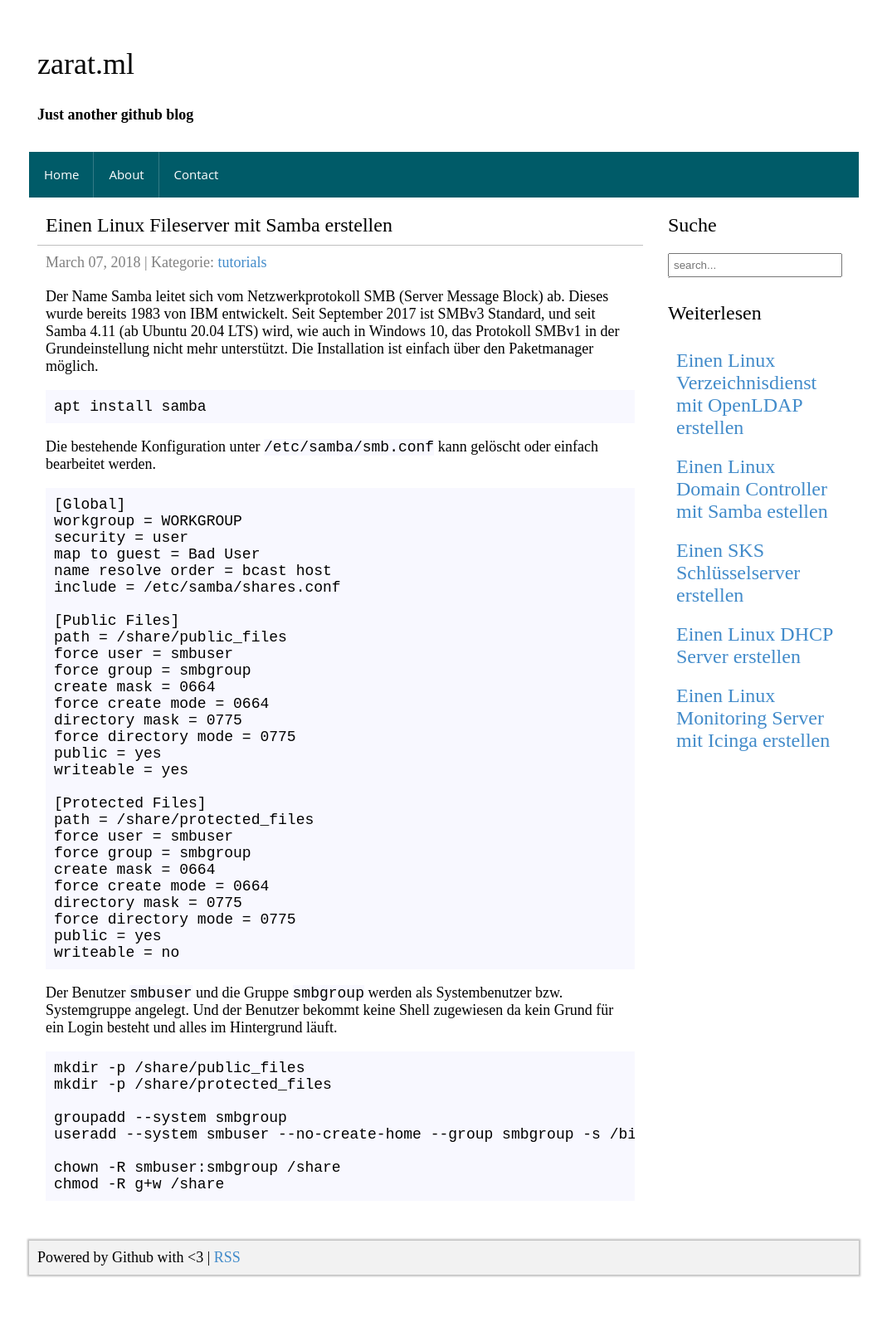
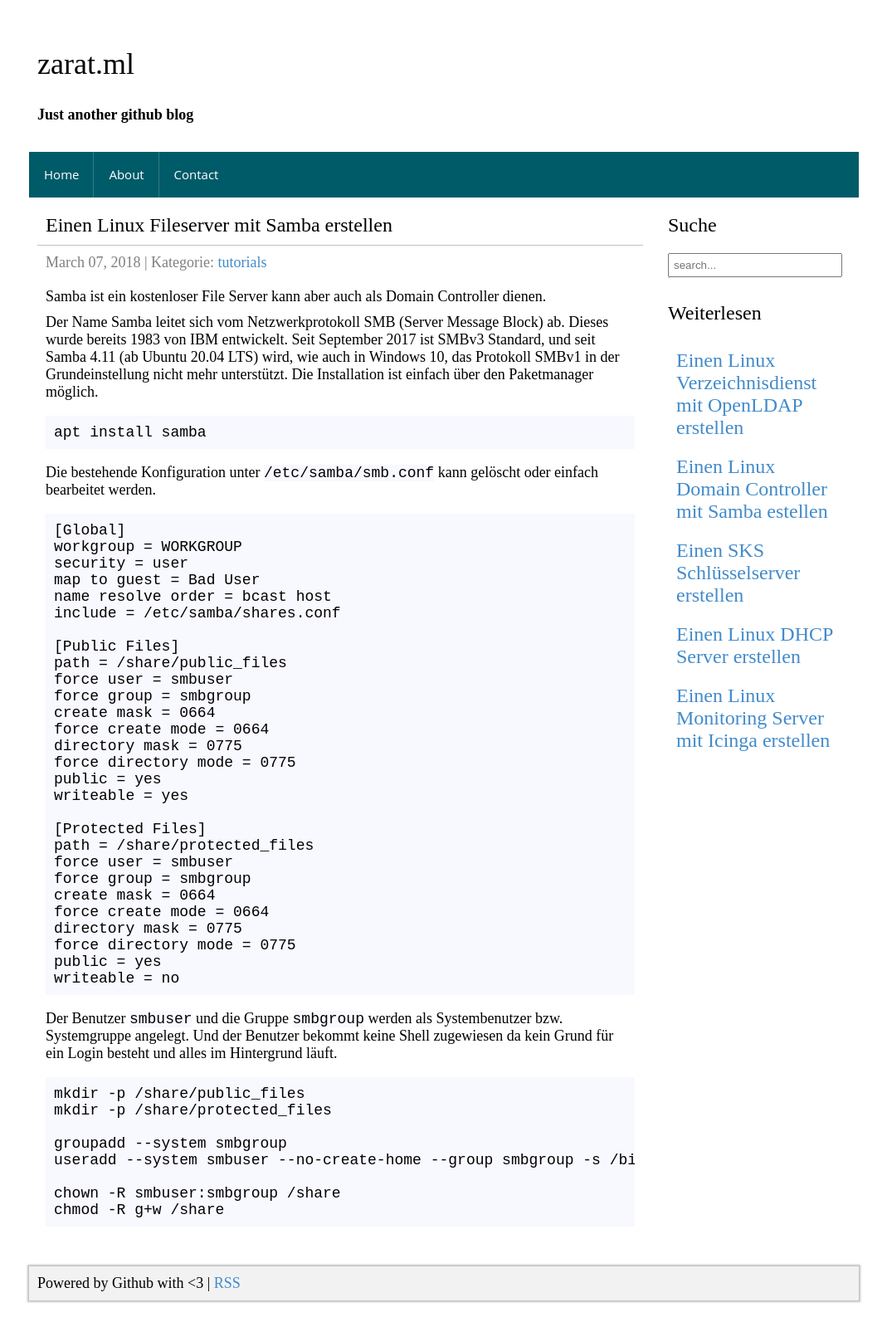
Before and after one commit to zarat/zarat.github.io, a Jekyll site: the page built from _posts/2018-03-07-samba-fileserver.markdown, in a window 1280 px wide. Shown: the whole page at 83% size, without its empty margins (105-1174 px from the left). Built offline with Jekyll 4.4.1, drawn with Linux system fonts in a browser that asks for light colours; before the commit the page ends 1556 px from its top, so only the background shows below that.

Commit message:
Update 2018-03-07-samba-fileserver.markdown

```diff
--- a/_posts/2018-03-07-samba-fileserver.markdown
+++ b/_posts/2018-03-07-samba-fileserver.markdown
@@ -6,9 +6,11 @@ category: tutorials
 permalink: /post/samba-fileserver
 ---
 
-Der Name Samba leitet sich vom Netzwerkprotokoll SMB (Server Message Block) ab. Dieses wurde bereits 1983 von IBM entwickelt. Seit September 2017 ist SMBv3 Standard, und seit Samba 4.11 (ab Ubuntu 20.04 LTS) wird, wie auch in Windows 10, das Protokoll SMBv1 in der Grundeinstellung nicht mehr unterstützt. Die Installation ist einfach über den Paketmanager möglich.
+Samba ist ein kostenloser File Server kann aber auch als Domain Controller dienen.
 
 <!--excerpt_separator-->
+
+Der Name Samba leitet sich vom Netzwerkprotokoll SMB (Server Message Block) ab. Dieses wurde bereits 1983 von IBM entwickelt. Seit September 2017 ist SMBv3 Standard, und seit Samba 4.11 (ab Ubuntu 20.04 LTS) wird, wie auch in Windows 10, das Protokoll SMBv1 in der Grundeinstellung nicht mehr unterstützt. Die Installation ist einfach über den Paketmanager möglich.
 
 <pre>
 apt install samba
```
